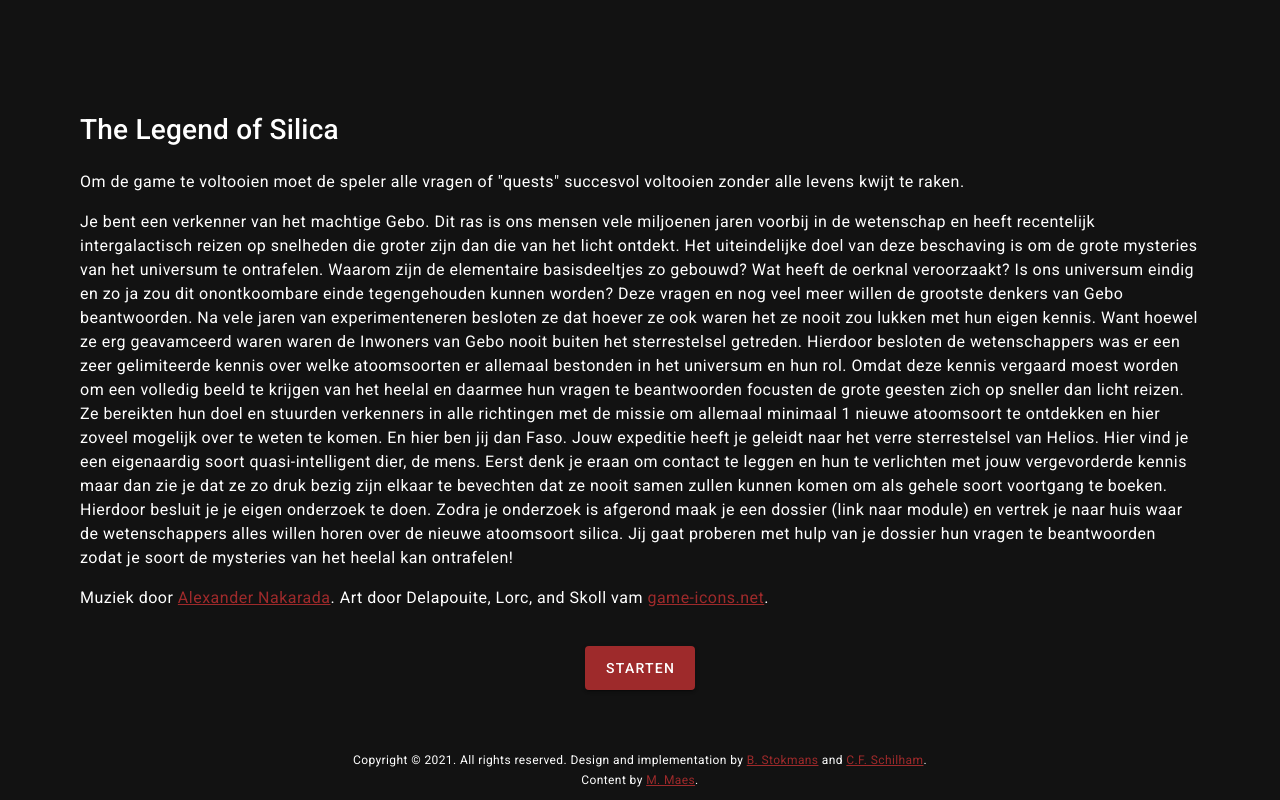
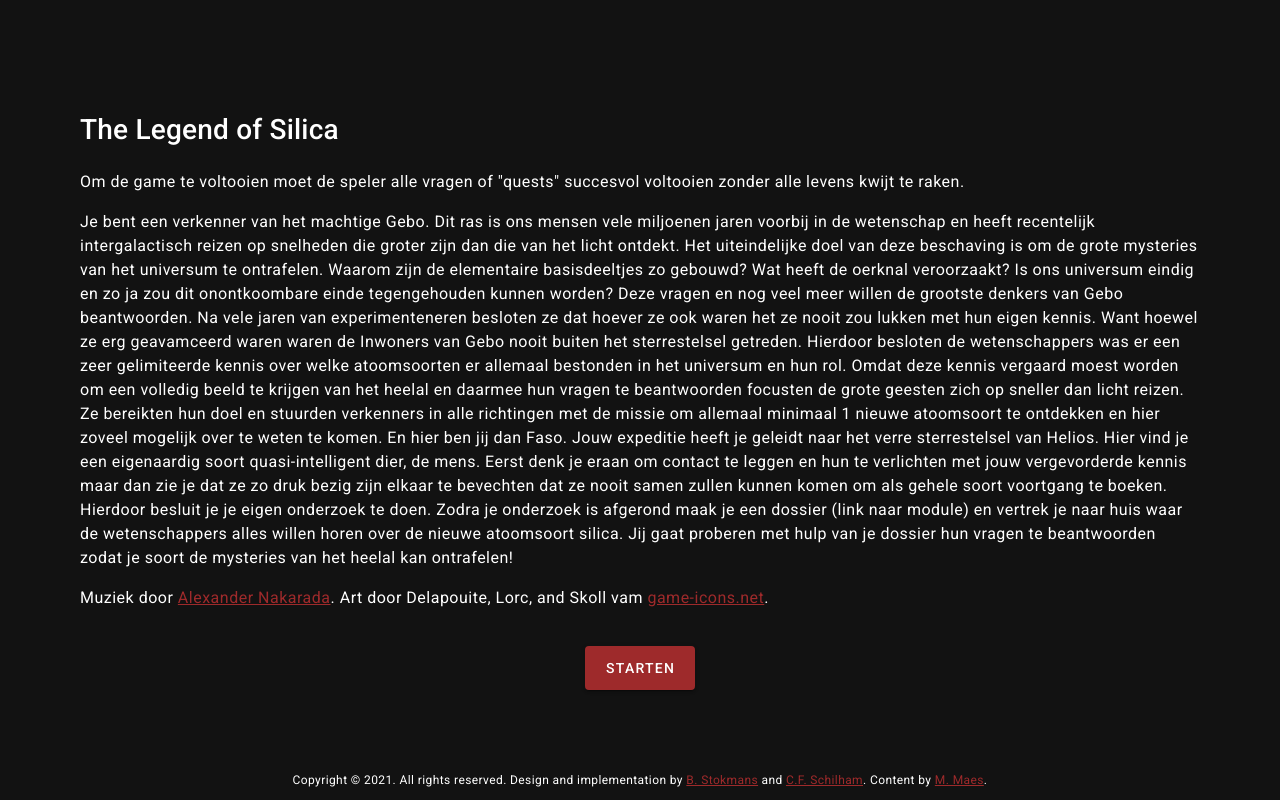
Before and after one commit to cfschilham/the-legend-of-silica, a Vue app: page / in a window 1280 px wide. Built offline with nearby package versions, Linux system fonts and the light colour scheme.

Commit message:
Fixed footer alignment for macbook

```diff
--- a/src/App.vue
+++ b/src/App.vue
@@ -125,6 +125,7 @@ export default {
   padding: 10px;
   background-color: #ffffff;
   text-align: center;
+  width: 1200px;
 }
 #particles {
   position: absolute;
```
